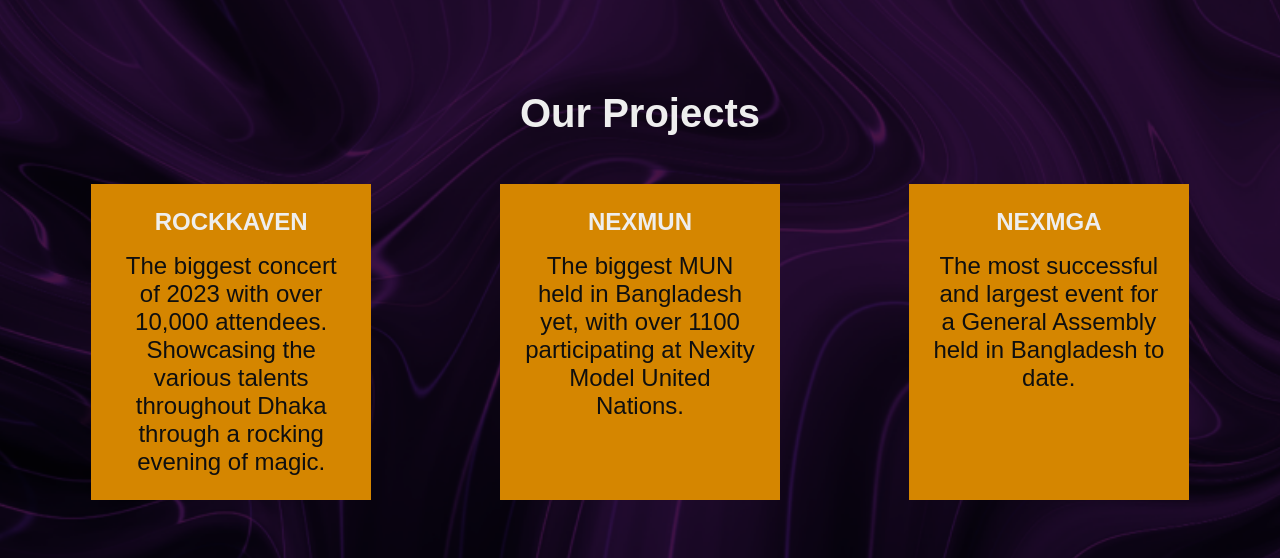
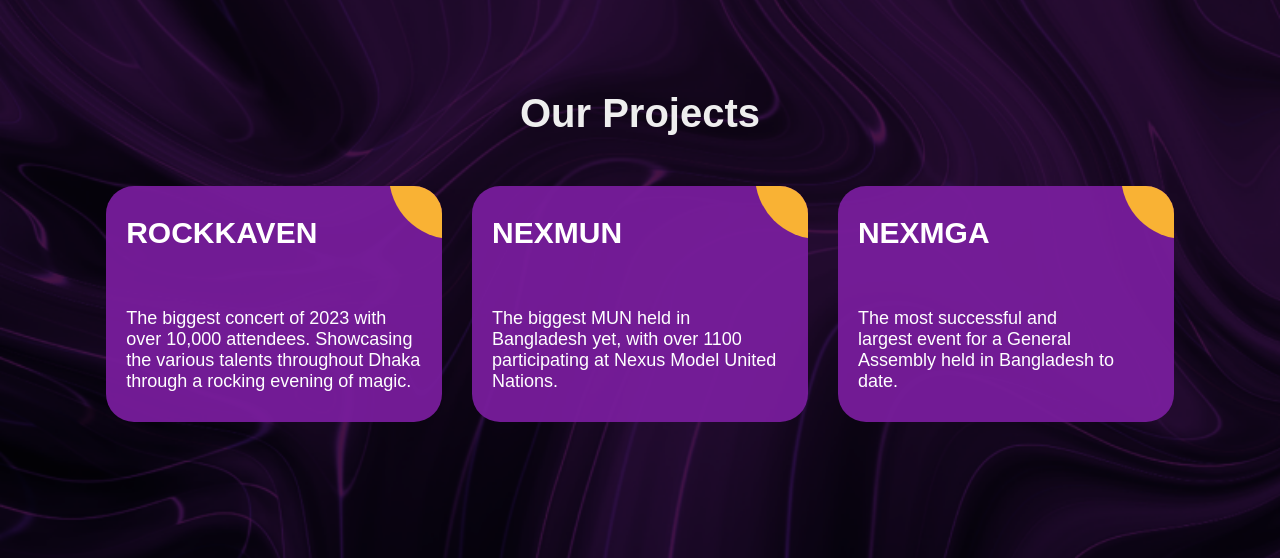
Before and after one commit to volumark/Nex-Bangladesh-Website, a plain HTML site: page index.html in a window 1280 px wide. Shown: the part 2048-2606 px from the top of the page. Drawn offline with Linux system fonts and the light colour scheme.

Commit message:
cards added

```diff
--- a/index.html
+++ b/index.html
@@ -9,6 +9,7 @@
   <link rel="stylesheet" href="./style/global.css" />
   <link rel="stylesheet" href="./style/style.css" />
   <link rel="stylesheet" href="./style/sliderStyle.css" />
+  <link rel="stylesheet" href="./style/card.css">
   <script src="https://kit.fontawesome.com/bcb2d53833.js" crossorigin="anonymous"></script>
   <script src="./style/script.js"></script>
 </head>
@@ -111,31 +112,50 @@
     <section class="section section-project">
       <div class="container">
         <h2 class="text-color ">Our Projects</h2>
-        <div></div>
-        <div class="project-card">
-          <div class="card">
-            <h4>ROCKKAVEN</h4>
-            <p>
-              The biggest concert of 2023 with over 10,000 attendees.
-              Showcasing the various talents throughout Dhaka through a
-              rocking evening of magic.
-            </p>
+        <div class="project-box">
+          <div class="project_item">
+            <a href="#" class="project_item_link">
+              <div class="project_item_bg"></div>
+
+              <div class="project_item_title">
+                ROCKKAVEN
+              </div>
+
+              <div class="project_item_date-box">
+                The biggest concert of 2023 with over 10,000 attendees. Showcasing the various talents throughout Dhaka through a rocking evening of magic.
+              </div>
+            </a>
           </div>
-          <div class="card">
-            <h4>NEXMUN</h4>
-            <p>
-              The biggest MUN held in Bangladesh yet, with over 1100
-              participating at Nexity Model United Nations.
-            </p>
+          <div class="project_item">
+            <a href="#" class="project_item_link">
+              <div class="project_item_bg"></div>
+
+              <div class="project_item_title">
+                NEXMUN
+              </div>
+
+              <div class="project_item_date-box">
+                The biggest MUN held in Bangladesh yet, with over 1100 participating at Nexus Model United Nations.
+
+              </div>
+            </a>
           </div>
-          <div class="card">
-            <h4>NEXMGA</h4>
-            <p>
-              The most successful and largest event for a General Assembly
-              held in Bangladesh to date.
-            </p>
+          <div class="project_item">
+            <a href="#" class="project_item_link">
+              <div class="project_item_bg"></div>
+
+              <div class="project_item_title">
+                NEXMGA
+              </div>
+
+              <div class="project_item_date-box">
+                The most successful and <br> largest  event for a General <br> Assembly  held in Bangladesh to date.
+              </div>
+            </a>
           </div>
-        </div>
+
+      </div>
+
         <div class="project-gallery">
           <div class="main-image">
             <img src="./res/images/img1.png" alt="" />
--- /dev/null
+++ b/style/card.css
@@ -0,0 +1,89 @@
+.project-container {
+    width: 1142px;
+    margin: 0 auto;
+  }
+
+  body {
+    background-color: #000;
+  }
+
+  .project-box {
+    display: -webkit-box;
+    display: -ms-flexbox;
+    display: flex;
+    -webkit-box-align: start;
+    -ms-flex-align: start;
+    align-items: flex-start;
+    -ms-flex-wrap: wrap;
+    flex-wrap: wrap;
+    padding: 50px 0;
+  }
+
+  .project_item {
+    -ms-flex-preferred-size: calc(33.33333% - 30px);
+    flex-basis: calc(33.33333% - 30px);
+    margin: 0 15px 30px;
+    overflow: hidden;
+    border-radius: 28px;
+    display: block;
+    padding: 30px 20px;
+    background-color: #791d9df0;
+    overflow: hidden;
+    position: relative;
+  }
+
+  .project_item:hover,
+  .project_item:hover .ag-courses-item_date {
+    text-decoration: none; /* Remove the underline on hover */
+    color: #FFF;
+  }
+
+  .project_item_link {
+    text-decoration: none; /* Remove the underline */
+  }
+
+  .project_item_link:hover .project_item_bg {
+    -webkit-transform: scale(10);
+    -ms-transform: scale(10);
+    transform: scale(10);
+  }
+
+  .project_item_title {
+    min-height: 87px;
+    margin: 0 0 5px;
+    overflow: hidden;
+    font-weight: bold;
+    font-size: 30px;
+    color: #FFF;
+    z-index: 2;
+    position: relative;
+  }
+
+  .project_item_date-box {
+    font-size: 18px;
+    color: #FFF;
+    z-index: 2;
+    position: relative;
+  }
+
+  .project_item_bg {
+    height: 128px;
+    width: 128px;
+    background-color: #f9b234;
+    z-index: 1;
+    position: absolute;
+    top: -75px;
+    right: -75px;
+    border-radius: 50%;
+    -webkit-transition: all .5s ease;
+    -o-transition: all .5s ease;
+    transition: all .5s ease;
+  }
+
+  @media screen and (max-width:495px){
+    .project-box{
+        flex-direction: column;
+         width: 20rem;
+        margin: 0 auto;
+    }
+  }
```
